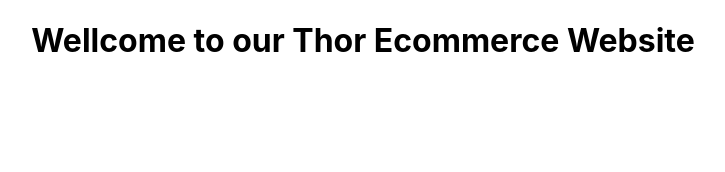
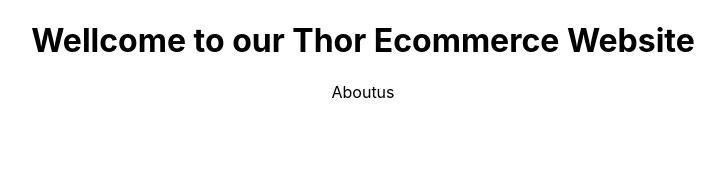
Before and after one commit to sumansingle/Thor-Ecommerce-Website, a React (Create React App) app: page / in a window 1280 px wide. Shown: the top 172 px of the page, without its empty margins (277-1002 px from the left). Built offline with nearby package versions, Linux system fonts and the light colour scheme.

Commit message:
This is 1st

```diff
--- a/src/component/App.js
+++ b/src/component/App.js
@@ -5,6 +5,7 @@ function App() {
   return (
     <div className="App">
       <h1>Wellcome to our Thor Ecommerce Website</h1>
+      <p>Aboutus</p>
     </div>
   );
 }
```
